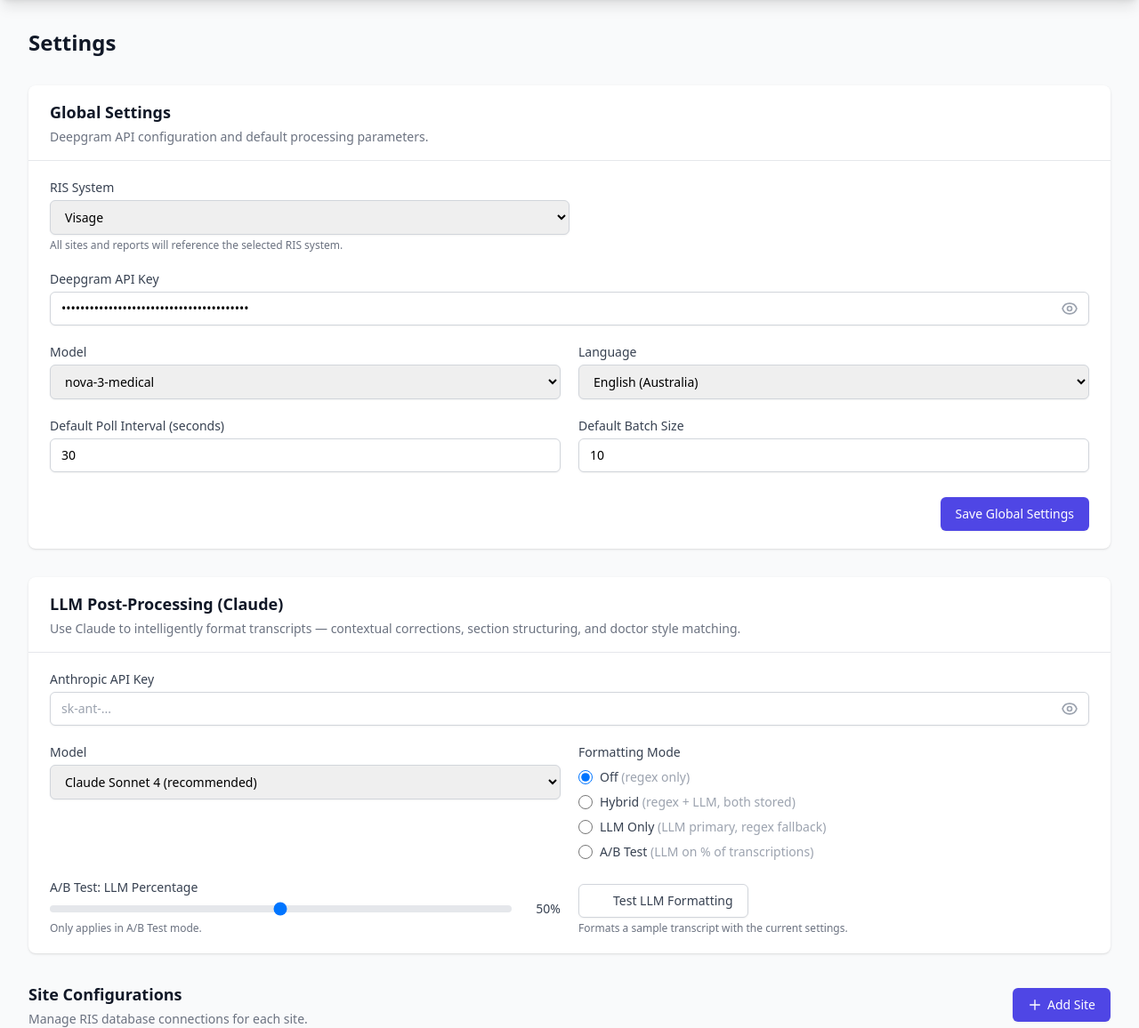
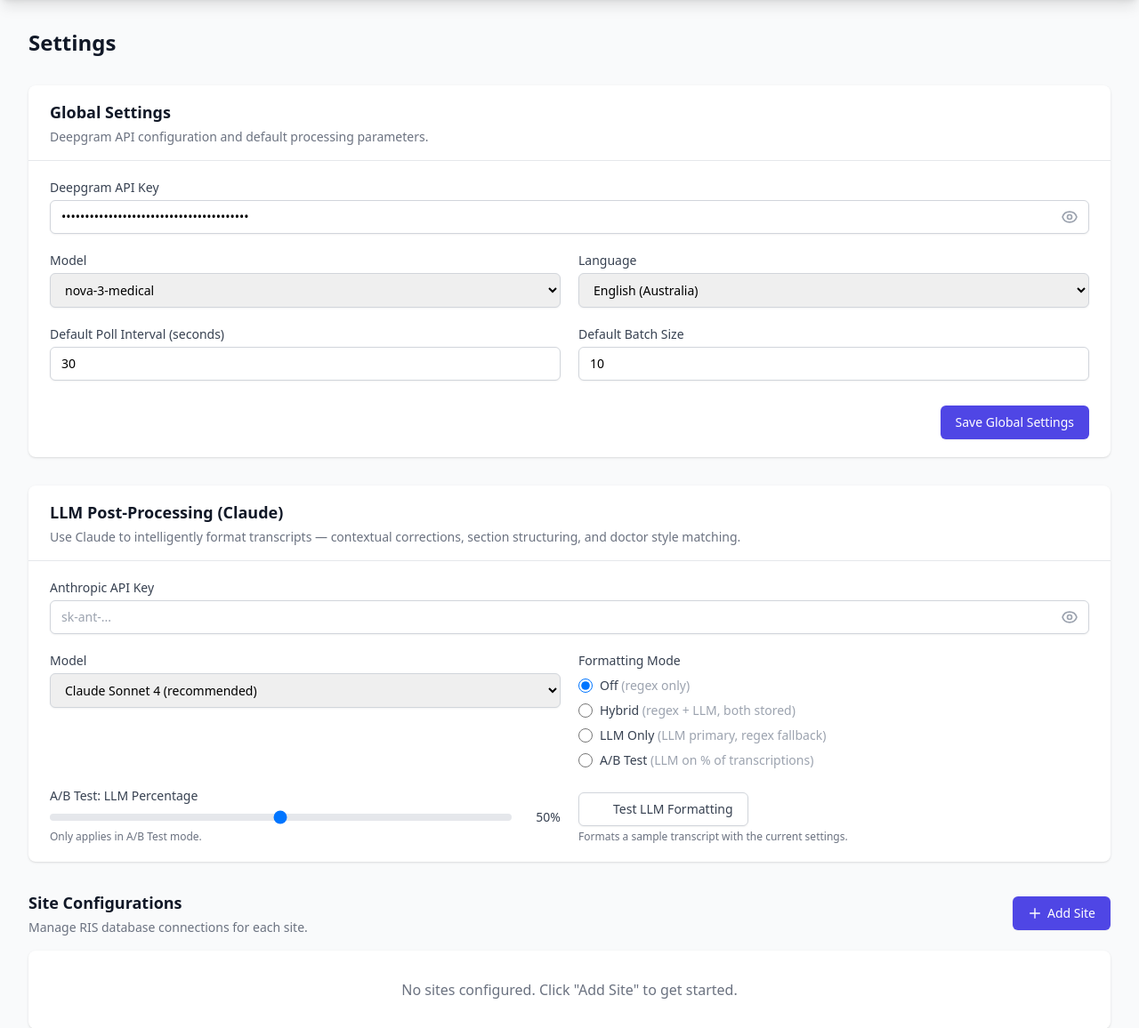
Before and after one commit to chrisgermon/crowd-transcription, a FastAPI app: page /settings/ in a window 1280 px wide. Shown: the part 64-1220 px from the top of the page at 89% size. Run offline with FastAPI, Linux system fonts and the light colour scheme; parts of the project's set-up code (start-up, migrations or seed data) failed here and were passed over; some libraries are stand-ins or nearby versions.

Commit message:
Remove Visage references from settings UI — Karisma only
Co-Authored-By: Claude Opus 4.6 (1M context) <noreply@anthropic.com>

```diff
--- a/crowdtrans/web/templates/settings/index.html
+++ b/crowdtrans/web/templates/settings/index.html
@@ -13,16 +13,8 @@
         </div>
         <form method="post" action="/settings/global" id="global-settings-form" class="px-6 py-5 space-y-5">
             <div class="grid grid-cols-1 md:grid-cols-2 gap-5">
-                {# RIS Type #}
-                <div class="md:col-span-2">
-                    <label for="ris_type" class="block text-sm font-medium text-gray-700">RIS System</label>
-                    <select name="ris_type" id="ris_type"
-                            class="mt-1 block w-full md:w-1/2 rounded-md border-gray-300 shadow-sm focus:border-indigo-500 focus:ring-indigo-500 sm:text-sm border px-3 py-2">
-                        <option value="visage" {{ 'selected' if globals.ris_type == 'visage' or not globals.ris_type }}>Visage</option>
-                        <option value="karisma" {{ 'selected' if globals.ris_type == 'karisma' }}>Karisma</option>
-                    </select>
-                    <p class="mt-1 text-xs text-gray-500">All sites and reports will reference the selected RIS system.</p>
-                </div>
+                {# RIS Type (hidden — Karisma only) #}
+                <input type="hidden" name="ris_type" value="karisma">
 
                 {# Deepgram API Key #}
                 <div class="md:col-span-2">
@@ -232,8 +224,7 @@
                         <label class="block text-sm font-medium text-gray-700">RIS Type</label>
                         <select name="ris_type" onchange="updateAudioFields(this, 'new')"
                                 class="mt-1 block w-full rounded-md border-gray-300 shadow-sm focus:border-indigo-500 focus:ring-indigo-500 sm:text-sm border px-3 py-2">
-                            <option value="visage">Visage</option>
-                            <option value="karisma">Karisma</option>
+                            <option value="karisma" selected>Karisma</option>
                         </select>
                     </div>
                 </div>
@@ -389,8 +380,7 @@
                             <label class="block text-sm font-medium text-gray-700">RIS Type</label>
                             <select name="ris_type" onchange="updateAudioFields(this, '{{ site.site_id }}')"
                                     class="mt-1 block w-full rounded-md border-gray-300 shadow-sm focus:border-indigo-500 focus:ring-indigo-500 sm:text-sm border px-3 py-2">
-                                <option value="visage" {{ 'selected' if site.ris_type == 'visage' }}>Visage</option>
-                                <option value="karisma" {{ 'selected' if site.ris_type == 'karisma' }}>Karisma</option>
+                                <option value="karisma" selected>Karisma</option>
                             </select>
                         </div>
                     </div>
```
